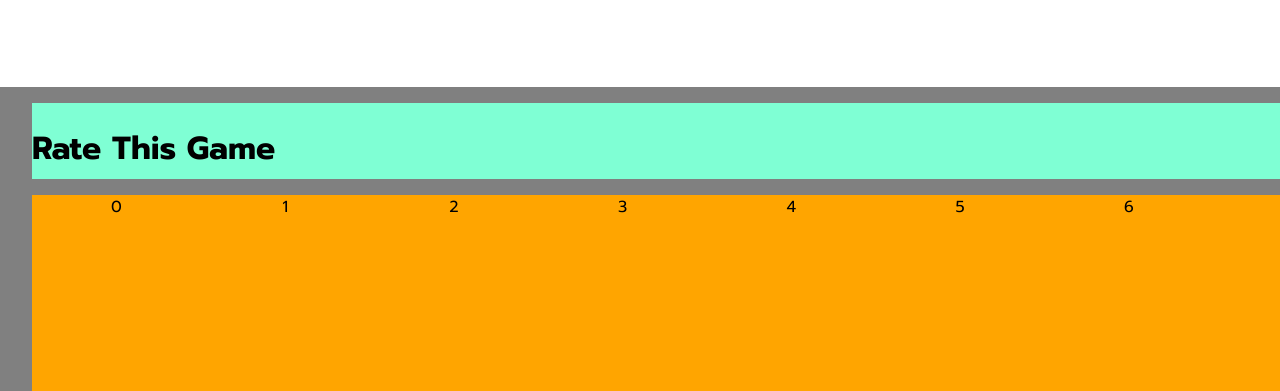
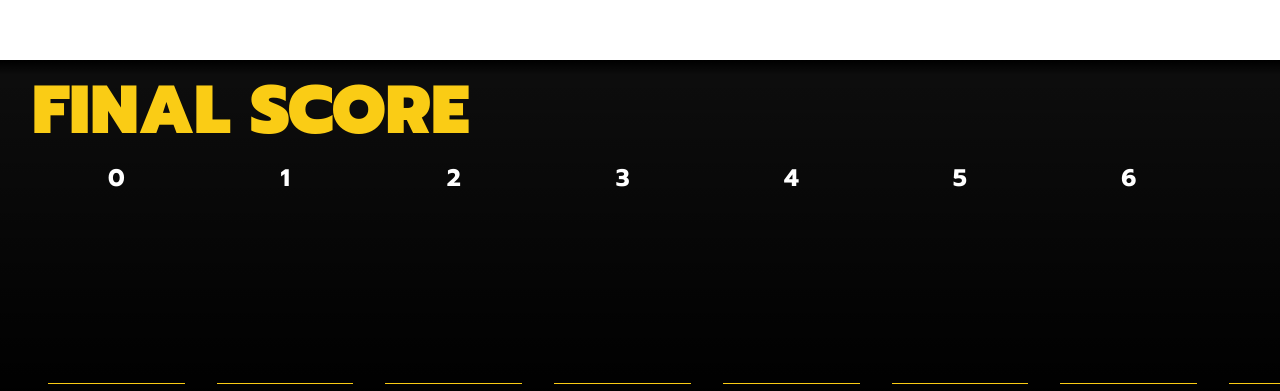
Before and after one commit to Suyooo/twitch-tgar-rating, a SvelteKit app: page /1/display in a window 1280 px wide. Shown: the part 561-952 px from the top of the page. Built offline with nearby package versions, Linux system fonts and the light colour scheme; no server answers.

Commit message:
Display styling

```diff
--- a/src/lib/pollhandler.ts
+++ b/src/lib/pollhandler.ts
@@ -45,13 +45,12 @@ export function pollHandler(socket: Socket | undefined): Handlers {
 	});
 
 	const pollTotalVotes: Readable<number> = derived(pollVotes, (votes) => votes.reduce((p, c) => p + c));
-	const pollAverage: Readable<number> = derived(
-		[pollVotes, pollTotalVotes],
-		([votes, total]) => votes.reduce((p, c, i) => p + c * i, 0) / total
+	const pollAverage: Readable<number> = derived([pollVotes, pollTotalVotes], ([votes, total]) =>
+		total === 0 ? 0 : votes.reduce((p, c, i) => p + c * i, 0) / total
 	);
 	const pollPercentages: Readable<PollVotes> = derived(
 		[pollVotes, pollTotalVotes],
-		([votes, total]) => votes.map((a) => a / total) as PollVotes
+		([votes, total]) => (total === 0 ? [0, 0, 0, 0, 0, 0, 0, 0, 0, 0, 0] : votes.map((a) => a / total)) as PollVotes
 	);
 
 	return { pollActive, pollVotes, pollTotalVotes, pollAverage, pollPercentages };
--- a/src/lib/server/chat.ts
+++ b/src/lib/server/chat.ts
@@ -2,6 +2,7 @@ import tmi from "tmi.js";
 import { recordVote } from "$lib/server/store.js";
 
 const RATING_REGEX = /.*?(-?\d+).+?10/;
+const TEST = true;
 
 let client: tmi.Client | undefined = undefined;
 const channelRefCount: { [channelName: string]: number } = {};
@@ -17,14 +18,17 @@ export async function startBot() {
 		if (self || userstate["user-id"] === undefined) {
 			return;
 		}
-		console.log(`[${channel}] ${userstate.username}: ${message}`);
 
+		if (!TEST) {
 			const match = message.trim().match(RATING_REGEX);
 			if (match) {
 				let rating = parseInt(match[1]);
 				if (rating > 10) rating = 10;
 				if (rating < 0) rating = 0;
 				recordVote(channel.substring(1), parseInt(userstate["user-id"]), rating);
+			}
+		} else {
+			recordVote(channel.substring(1), parseInt(userstate["user-id"]), Math.floor(Math.random() * 11));
 		}
 	});
 
--- a/src/routes/[roomCode]/control/+page.svelte
+++ b/src/routes/[roomCode]/control/+page.svelte
@@ -69,13 +69,14 @@
 
 	<h2>{$pollActive ? "Current " : $pollTotalVotes === 0 ? "" : "Final "} Results</h2>
 	{#if $pollTotalVotes > 0}
+		<b>{$pollAverage.toFixed(1)} / 10</b> from <b>{$pollTotalVotes} vote{$pollTotalVotes === 1 ? "" : "s"}</b>
 		<table>
-			Average <b>{$pollAverage.toFixed(2)} / 10</b> from
-			<b>{$pollTotalVotes} vote{$pollTotalVotes === 1 ? "" : "s"}</b>
 			{#each $pollVotes as amount, rating}
 				<tr><td>{rating} / 10</td><td>{amount}</td><td>{($pollPercentages[rating] * 100).toFixed(0)}%</td></tr>
 			{/each}
 		</table>
+		Exact Average:
+		<b>{$pollAverage.toFixed(4)} / 10</b>
 	{:else if $pollActive}
 		No votes yet
 	{:else}
--- a/src/routes/[roomCode]/display/+page.svelte
+++ b/src/routes/[roomCode]/display/+page.svelte
@@ -2,40 +2,56 @@
 	import { page } from "$app/stores";
 	import { pollHandler } from "$lib/pollhandler.js";
 	import { createSocket } from "$lib/socketio/client.js";
+	import { fade, slide } from "svelte/transition";
 
 	const socket = createSocket($page.params.roomCode, false);
 	const { pollActive, pollVotes, pollTotalVotes, pollAverage, pollPercentages } = pollHandler(socket);
 	let pollHighestPercentage: number;
 	$: pollHighestPercentage = $pollPercentages.reduce((m, c) => Math.max(m, c));
 
-	let barHeight: string, graphHeight: string;
-	$: barHeight = $page.url.searchParams.get("barHeight") ?? "10";
-	$: graphHeight = $page.url.searchParams.get("graphHeight") ?? "30";
+	let barHeight: number, graphHeight: number;
+	$: barHeight = parseFloat($page.url.searchParams.get("barHeight") ?? "12.5");
+	$: graphHeight = parseFloat($page.url.searchParams.get("graphHeight") ?? "30");
+
+	let showStatus: 0 | 1 | 2 = 2;
+	let rotate: boolean = false;
+	setInterval(() => (rotate = !rotate), 5000);
 </script>
 
-<div class="barcont" style:height="{barHeight}%">
+<div
+	class="overlay"
+	style:top="{showStatus === 0 ? 100 : 100 - (showStatus === 1 ? barHeight : barHeight + graphHeight)}%"
+>
+	<div class="barcont" style:height="{barHeight}vh">
 		<div class="bar">
-		{#if pollActive}
-			<h1>Rate This Game</h1>
+			<div class="bar-title" style:font-size="{barHeight - 4}vh">
+				{#if $pollActive}Rate This Game!{:else}Final Score{/if}
+			</div>
+			<div class="bar-rotator">
+				{#if $pollActive && rotate}
+					<div transition:slide={{}}>Type <b>[Your Score] / 10</b> in Chat</div>
 				{:else}
-			<h1>Final Score</h1>
+					<div transition:slide={{}}>{$pollTotalVotes} vote{$pollTotalVotes === 1 ? "" : "s"}</div>
 				{/if}
-		<div>Type [YOUR SCORE]/10 in Chat</div>
+			</div>
+			<div class="bar-score" style:font-size="{barHeight - 2}vh">
+				<div style="height:0;overflow:hidden;">0.0★</div>
 				{#if $pollTotalVotes > 0}
-			<h2>{$pollAverage.toFixed(1)}★</h2>
+					<div in:fade={{}}>{$pollAverage.toFixed(1)}★</div>
 				{/if}
-		<div>{$pollTotalVotes} vote{$pollTotalVotes === 1 ? "" : "s"}</div>
 			</div>
 		</div>
-<div class="graphcont" style:height="{graphHeight}%">
+	</div>
+	<div class="graphcont" style:height="{graphHeight}vh">
 		<div class="graph">
 			{#each $pollPercentages as pct, rating}
-			{@const barHeight = pct / pollHighestPercentage}
+				{@const barHeight = $pollTotalVotes === 0 ? 0 : pct / pollHighestPercentage}
 				<div class="graph-column">
-				<div class="graph-bar" style:height="{barHeight * 100}%"></div>
+					<div class="graph-bar" style:height="{barHeight * 80}%"></div>
 					<div class="graph-label">{rating}</div>
 				</div>
 			{/each}
+		</div>
 	</div>
 </div>
 
@@ -51,14 +67,18 @@
 		background: transparent;
 	}
 
-	:global(body) {
-		top: 60%;
+	.overlay {
+		position: absolute;
+		top: 87.5%;
+		left: 0;
+		right: 0;
+		background: linear-gradient(black, rgba(0, 0, 0, 0.95) 15px, black 100%);
+		color: white;
 	}
 
 	.barcont {
 		position: relative;
 		width: 100%;
-		background-color: gray;
 	}
 	.bar {
 		position: absolute;
@@ -66,13 +86,36 @@
 		right: 2em;
 		top: 1em;
 		bottom: 1em;
-		background-color: aquamarine;
+
+		display: flex;
+		align-items: center;
+	}
+	.bar-title {
+		font-weight: 900;
+		text-transform: uppercase;
+		color: #facc15;
+	}
+	.bar-rotator {
+		padding: 0 0.5em;
+		flex-grow: 1;
+		font-size: 4vh;
+		text-align: right;
+	}
+	.bar-rotator b {
+		color: #fef08a;
+		text-transform: uppercase;
+	}
+	.bar-score {
+		font-weight: 900;
+		text-transform: uppercase;
+		text-align: right;
+		white-space: nowrap;
+		color: #facc15;
 	}
 
 	.graphcont {
 		position: relative;
 		width: 100%;
-		background-color: gray;
 	}
 	.graph {
 		position: absolute;
@@ -82,7 +125,6 @@
 		bottom: 1em;
 		display: flex;
 		align-items: stretch;
-		background-color: orange;
 	}
 	.graph-column {
 		position: relative;
@@ -93,7 +135,9 @@
 		left: 1rem;
 		right: 1rem;
 		bottom: 0;
-		background-color: red;
+		background-color: #facc15;
+		border-bottom: 1px solid #facc15;
+		transition: height ease-out 0.3s;
 	}
 	.graph-label {
 		position: absolute;
@@ -101,5 +145,7 @@
 		right: 0;
 		top: 0;
 		text-align: center;
+		font-size: 3vh;
+		font-weight: 700;
 	}
 </style>
```
Lines whose indentation alone changed are shown as unchanged.
